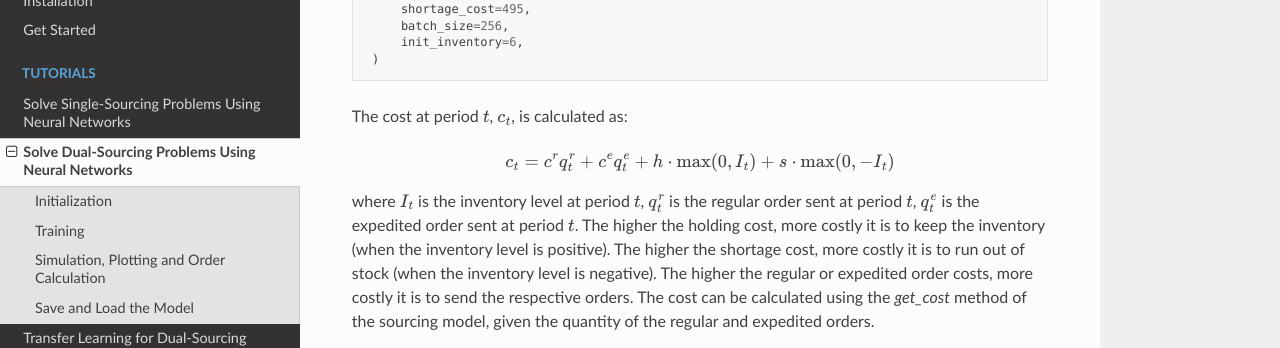
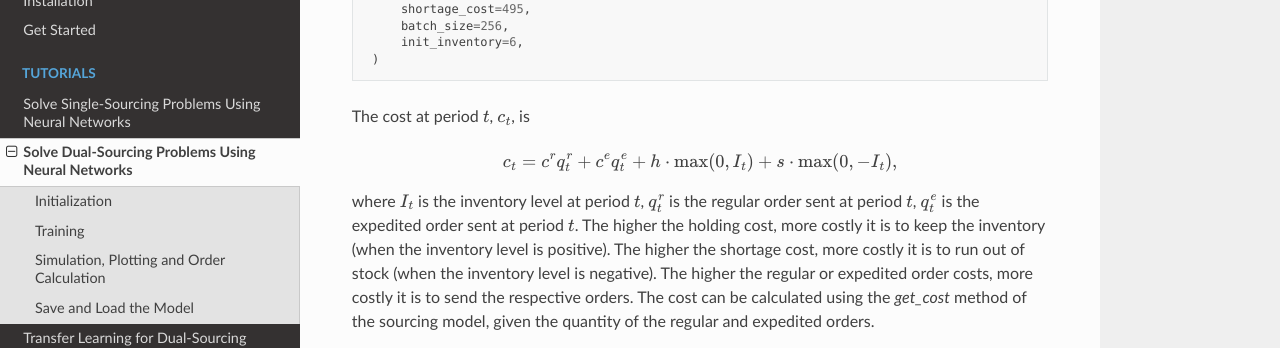
Before and after one commit to iewaij/idinn-streamlit, a Sphinx documentation site: the page built from docs/tutorials/dual.rst, in a window 1280 px wide and 900 px high, scrolled down 690 px. Shown: the part 151-499 px from the top of the window. Built offline with Sphinx 7.4.7 and the Read the Docs theme 2.0.0, drawn with Linux system fonts in a browser that asks for light colours.

Commit message:
Update file dual.rst

```diff
--- a/docs/tutorials/dual.rst
+++ b/docs/tutorials/dual.rst
@@ -25,11 +25,11 @@
         init_inventory=6,
     )
 
-The cost at period :math:`t`, :math:`c_t`, is calculated as:
+The cost at period :math:`t`, :math:`c_t`, is
 
 .. math::
 
-   c_t = c^r q^r_t + c^e q^e_t + h \cdot \max(0, I_t) + s \cdot \max(0, - I_t)
+   c_t = c^r q^r_t + c^e q^e_t + h \cdot \max(0, I_t) + s \cdot \max(0, - I_t),
 
 where :math:`I_t` is the inventory level at period :math:`t`, :math:`q^r_t` is the regular order sent at period :math:`t`, :math:`q^e_t` is the expedited order sent at period :math:`t`. The higher the holding cost, more costly it is to keep the inventory (when the inventory level is positive). The higher the shortage cost, more costly it is to run out of stock (when the inventory level is negative). The higher the regular or expedited order costs, more costly it is to send the respective orders. The cost can be calculated using the `get_cost` method of the sourcing model, given the quantity of the regular and expedited orders.
 
```
